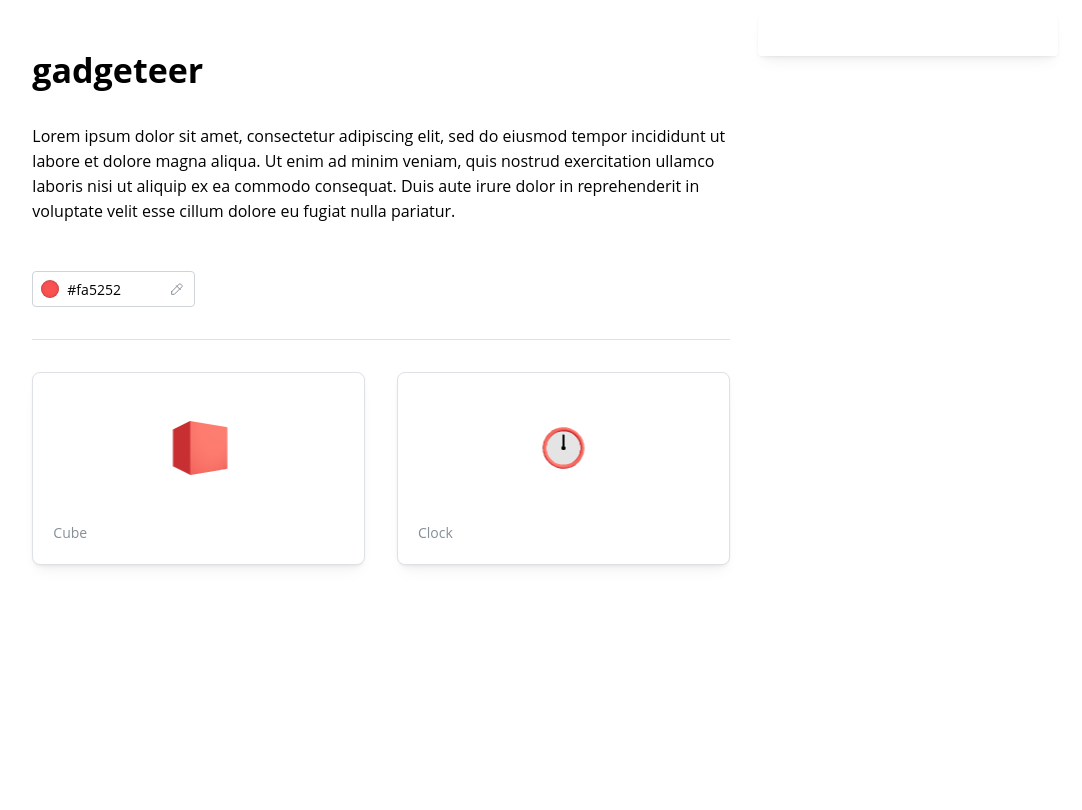
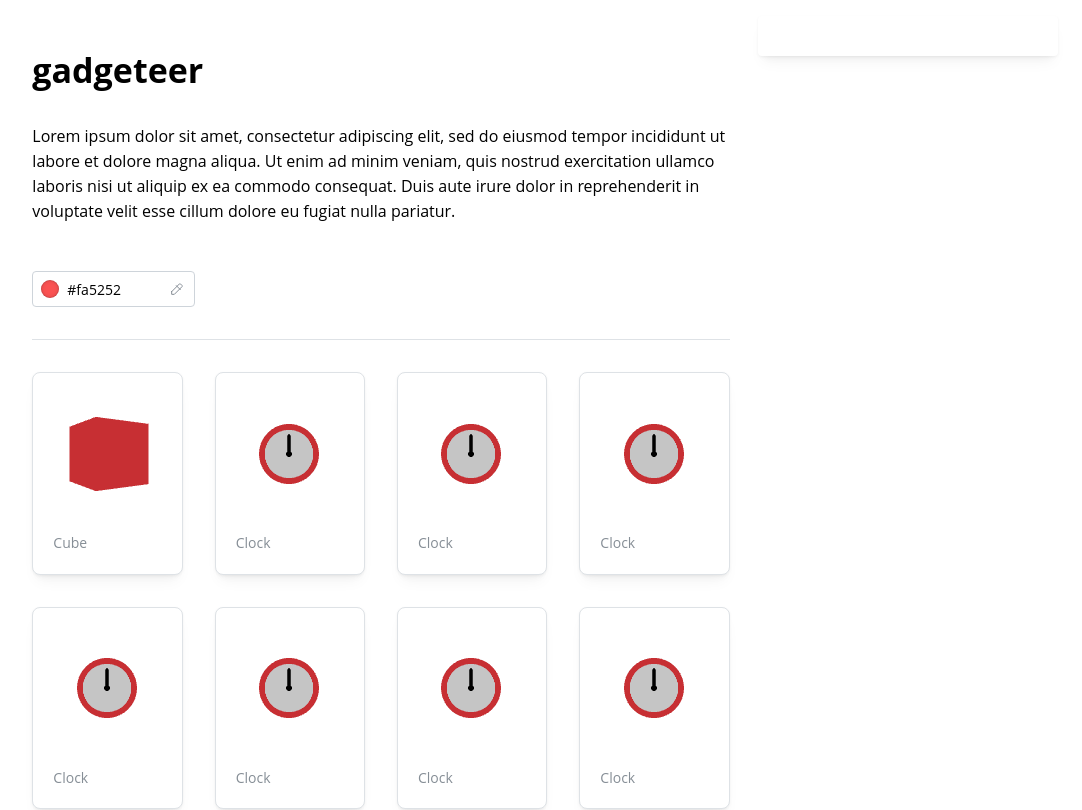
Before and after one commit to janakitti/gadgets, a React (Create React App) app: page / in a window 1280 px wide. Shown: the top 810 px of the page, without its empty margins (101-1183 px from the left). Built offline with nearby package versions, Linux system fonts and the light colour scheme.

Commit message:
Use single canvas optimization

```diff
--- a/src/Gallery.tsx
+++ b/src/Gallery.tsx
@@ -7,14 +7,88 @@ import {
   Title,
 } from "@mantine/core";
 import GadgetCard from "./GadgetCard";
-import { useEffect, useState } from "react";
-import { GadgetLibrary } from "./GadgetLibrary";
+import { MutableRefObject, createRef, useState } from "react";
 import { useGalleryStore } from "./Store";
 import { gadgetFactory } from "./GadgetFactory";
 import Tinkerer from "./Tinkerer";
+import { Canvas } from "@react-three/fiber";
+import { PerspectiveCamera, View } from "@react-three/drei";
 
 function Gallery() {
-  const [gadgets, setGadgets] = useState<JSX.Element[]>([]);
+  const [library, setLibrary] = useState<any[]>([
+    {
+      id: "cube",
+      name: "Cube",
+      phoneticName: "/kyo͞ob/",
+      ref: createRef() as MutableRefObject<HTMLDivElement>,
+    },
+    {
+      id: "clock",
+      name: "Clock",
+      phoneticName: "/kläk/",
+      ref: createRef() as MutableRefObject<HTMLDivElement>,
+    },
+    {
+      id: "clock",
+      name: "Clock",
+      phoneticName: "/kläk/",
+      ref: createRef() as MutableRefObject<HTMLDivElement>,
+    },
+    {
+      id: "clock",
+      name: "Clock",
+      phoneticName: "/kläk/",
+      ref: createRef() as MutableRefObject<HTMLDivElement>,
+    },
+    {
+      id: "clock",
+      name: "Clock",
+      phoneticName: "/kläk/",
+      ref: createRef() as MutableRefObject<HTMLDivElement>,
+    },
+    {
+      id: "clock",
+      name: "Clock",
+      phoneticName: "/kläk/",
+      ref: createRef() as MutableRefObject<HTMLDivElement>,
+    },
+    {
+      id: "clock",
+      name: "Clock",
+      phoneticName: "/kläk/",
+      ref: createRef() as MutableRefObject<HTMLDivElement>,
+    },
+    {
+      id: "clock",
+      name: "Clock",
+      phoneticName: "/kläk/",
+      ref: createRef() as MutableRefObject<HTMLDivElement>,
+    },
+    {
+      id: "clock",
+      name: "Clock",
+      phoneticName: "/kläk/",
+      ref: createRef() as MutableRefObject<HTMLDivElement>,
+    },
+    {
+      id: "clock",
+      name: "Clock",
+      phoneticName: "/kläk/",
+      ref: createRef() as MutableRefObject<HTMLDivElement>,
+    },
+    {
+      id: "clock",
+      name: "Clock",
+      phoneticName: "/kläk/",
+      ref: createRef() as MutableRefObject<HTMLDivElement>,
+    },
+    {
+      id: "clock",
+      name: "Clock",
+      phoneticName: "/kläk/",
+      ref: createRef() as MutableRefObject<HTMLDivElement>,
+    },
+  ]);
 
   const { primaryColor, setPrimaryColor, setSelectedGadget } = useGalleryStore(
     (state) => ({
@@ -24,14 +98,13 @@ function Gallery() {
     })
   );
 
-  useEffect(() => {
-    const gadgetCards = GadgetLibrary.map((g) => (
-      <GadgetCard key={g.id} name={g.name} onClick={() => setSelectedGadget(g)}>
-        {gadgetFactory(g.id, primaryColor)}
-      </GadgetCard>
+  const jsxObjects = () => {
+    return library.map((item, index) => (
+      <group key={item.id} position={[index * 10, 0, 0]}>
+        {gadgetFactory(item.id, primaryColor)}
+      </group>
     ));
-    setGadgets(gadgetCards);
-  }, [primaryColor, setSelectedGadget]);
+  };
 
   return (
     <Grid style={{ height: "100vh" }}>
@@ -61,9 +134,40 @@ function Gallery() {
           <Grid.Col span={9}></Grid.Col>
         </Grid>
         <Divider my="xl" />
-        <SimpleGrid spacing="xl" verticalSpacing="xl" cols={2}>
-          {gadgets}
+        <SimpleGrid spacing="xl" verticalSpacing="xl" cols={4}>
+          {library.map((item) => (
+            <GadgetCard
+              key={item.id}
+              name={item.name}
+              onClick={() => setSelectedGadget(item)}
+            >
+              <div
+                ref={item.ref}
+                style={{
+                  height: "10em",
+                  width: "100%",
+                }}
+              ></div>
+            </GadgetCard>
+          ))}
         </SimpleGrid>
+        <Canvas
+          style={{
+            position: "fixed",
+            left: "0",
+            bottom: "0",
+            zIndex: 1,
+            pointerEvents: "none",
+          }}
+        >
+          {library.map((item, index) => (
+            <View index={index} key={item.id} track={item.ref}>
+              <ambientLight intensity={Math.PI / 2} />
+              {jsxObjects()}
+              <PerspectiveCamera makeDefault position={[index * 10, 0, 6]} />
+            </View>
+          ))}
+        </Canvas>
       </Grid.Col>
       <Grid.Col span={3} style={{ height: "100%" }}>
         <Tinkerer />
--- a/src/gadgets/Clock.tsx
+++ b/src/gadgets/Clock.tsx
@@ -57,14 +57,6 @@ const ClockInternals = ({
   );
   return (
     <>
-      <ambientLight intensity={Math.PI / 2} />
-      <spotLight
-        position={[10, 10, 10]}
-        angle={0.15}
-        penumbra={1}
-        decay={0}
-        intensity={Math.PI}
-      />
       <group rotation={[0, rotation, 0]}>
         <Cylinder
           rotation={[Math.PI / 2, 0, 0]}
@@ -133,15 +125,7 @@ export const Clock = ({ primaryColor }: IClockProps) => {
     /* Optional options */
     threshold: 0,
   });
-  return (
-    <div ref={ref}>
-      {inView && (
-        <Canvas>
-          <ClockInternals primaryColor={primaryColor} />
-        </Canvas>
-      )}
-    </div>
-  );
+  return <ClockInternals primaryColor={primaryColor} />;
 };
 
 const DownloadableClock = forwardRef(
@@ -198,6 +182,7 @@ export const ClockEditor = ({ primaryColor }: IClockEditorProps) => {
         gl={{ preserveDrawingBuffer: true }}
         style={{ width: "100%", aspectRatio: "1" }}
       >
+        <ambientLight intensity={Math.PI / 2} />
         <DownloadableClock
           ref={childRef}
           primaryColor={primaryColor}
--- a/src/gadgets/Cube.tsx
+++ b/src/gadgets/Cube.tsx
@@ -24,14 +24,6 @@ const CubeInternals = ({ primaryColor, rotation }: ICubeProps) => {
   }
   return (
     <>
-      <ambientLight intensity={Math.PI / 2} />
-      <spotLight
-        position={[10, 10, 10]}
-        angle={0.15}
-        penumbra={1}
-        decay={0}
-        intensity={Math.PI}
-      />
       <mesh scale={2} rotation={[Math.PI / 2, rotation, 1]}>
         <boxGeometry args={[1, 1, 1]} />
         <meshStandardMaterial color={primaryColor} />
@@ -45,15 +37,7 @@ export const Cube = ({ primaryColor }: ICubeProps) => {
     /* Optional options */
     threshold: 0,
   });
-  return (
-    <div ref={ref}>
-      {inView && (
-        <Canvas>
-          <CubeInternals primaryColor={primaryColor} />
-        </Canvas>
-      )}
-    </div>
-  );
+  return <CubeInternals primaryColor={primaryColor} />;
 };
 
 const DownloadableCube = forwardRef(
@@ -85,6 +69,7 @@ export const CubeEditor = ({ primaryColor }: ICubeEditorProps) => {
   return (
     <div>
       <Canvas gl={{ preserveDrawingBuffer: true }} style={{ height: "50vh" }}>
+        <ambientLight intensity={Math.PI / 2} />
         <DownloadableCube
           ref={childRef}
           primaryColor={primaryColor}
```
